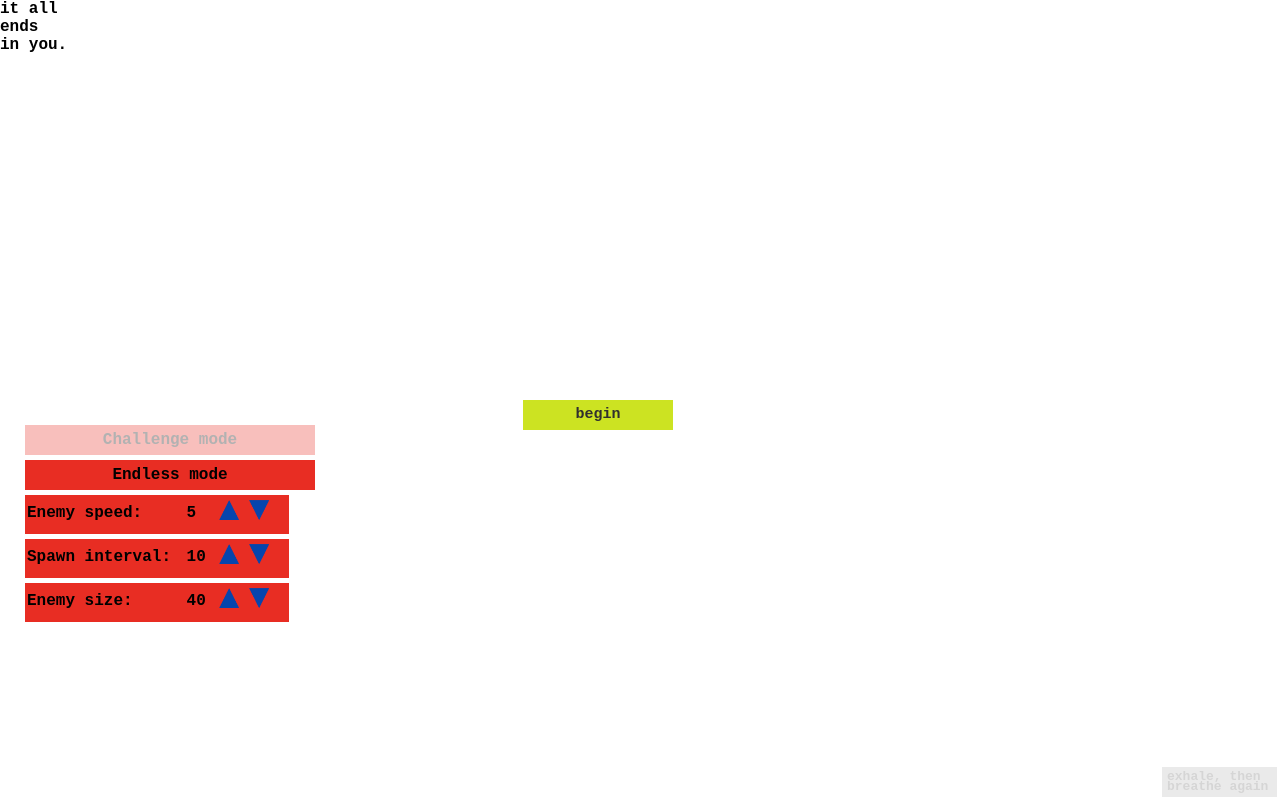
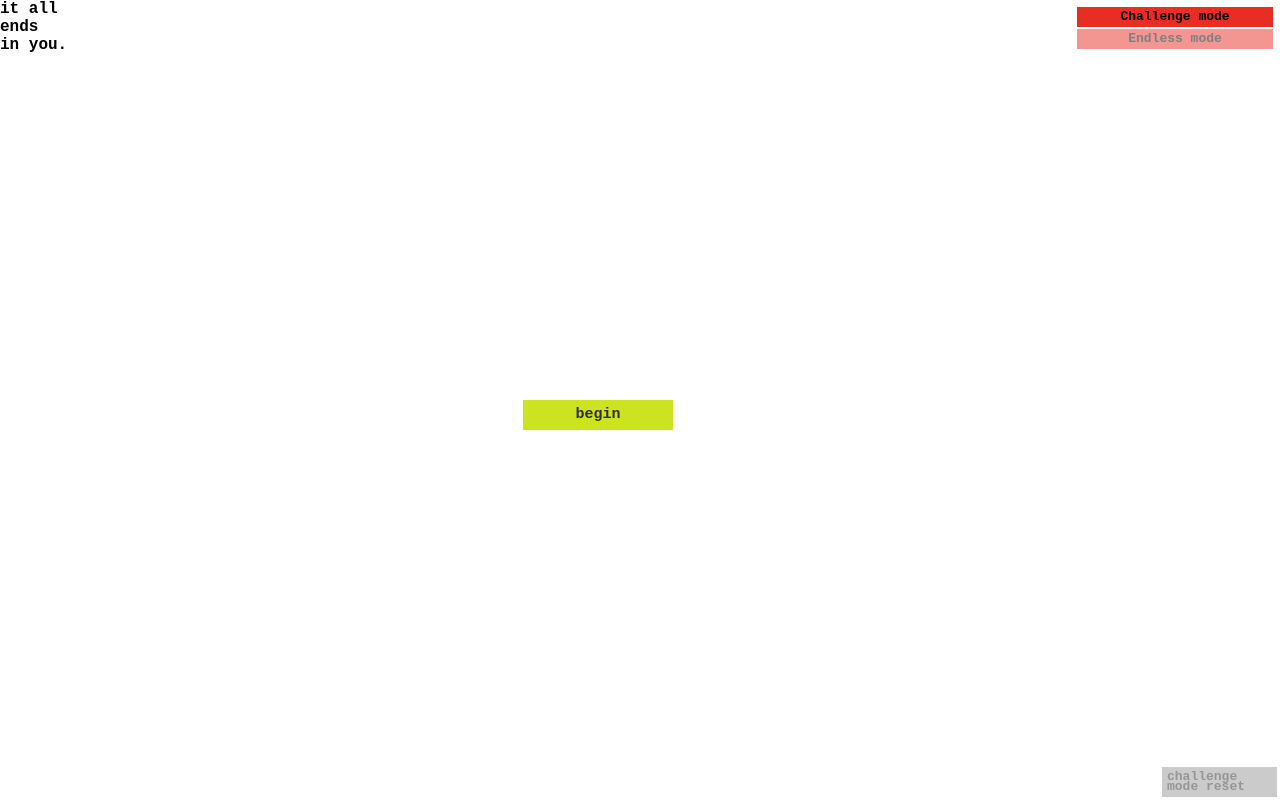
Before and after one commit to weiliangc3/wdi-project-1, a PHP site: page /home.html in a window 1280 px wide. Run offline with PHP 8.4, Linux system fonts and the light colour scheme; some libraries are stand-ins or nearby versions.

Commit message:
cleaned menu

```diff
--- a/css/style.css
+++ b/css/style.css
@@ -151,7 +151,6 @@ font-weight: bold;
   width:105px;
   height:20px;
   cursor: pointer;
-  opacity: 0.2;
 }
 
 
@@ -219,26 +218,27 @@ font-weight: bold;
 
 .options{
   position:fixed;
-  left: 20px;
-  top: 420px;
+  font-size:13px;
+  right: 5px;
+  top: 5px;
   height: 200px;
-  width: 300px;
+  width: 200px;
   display:block;
   text-align: center;
 }
 
 .mode_button{
-  line-height: 30px;
+  line-height: 20px;
   background-color: #E82D23;
-  height: 30px;
-  margin: 5px;
+  height: 20px;
+  margin: 2px;
   display:block;
   text-align: center;
   cursor: pointer;
 }
 
 .button_inactive{
-  opacity:0.3;
+  opacity:0.5;
 }
 
 .mode_button_over{
@@ -246,25 +246,25 @@ font-weight: bold;
 }
 
 .option_button_up{
-  height: 20px;
-  width: 20px;
+  height: 14px;
+  width: 14px;
   position: absolute;
   top: 5px;
-  right: 50px;
+  right: 29px;
   background-image: url("/assets/up_arrow.png");
-  background-size: 20px 20px;
+  background-size: 14px 14px;
   display: inline-block;
   cursor: pointer;
 }
 
 .option_button_down{
-  height: 20px;
-  width: 20px;
+  height: 14px;
+  width: 14px;
   position: absolute;
   top: 5px;
-  right: 20px;
+  right: 5px;
   background-image: url("/assets/down_arrow.png");
-  background-size: 20px 20px;
+  background-size: 14px 14px;
   display: inline-block;
   margin-left: 10px;
   cursor: pointer;
@@ -272,10 +272,10 @@ font-weight: bold;
 
 .endless_set{
   text-align: left;
-  line-height: 32px;
+  line-height: 20px;
   background-color: #E82D23;
-  height: 35px;
-  width: 260px;
+  height: 20px;
+  width: 190px;
   margin: 5px;
   padding: 2px;
   position: relative;
@@ -283,14 +283,12 @@ font-weight: bold;
 }
 
 .endless_var {
-  line-height: 0px;
   height: 20px;
-  width: 150px;
+  width: 120px;
   display:inline-block;
 }
 
 .endless_val{
-  line-height: 0px;
   height: 20px;
   width : 20px;
   display:inline-block;
--- a/home.html
+++ b/home.html
@@ -36,14 +36,14 @@
     <div id="title1">it all</div>
     <div id="title2">ends</div>
     <div id="title3">in you.</div>
-    <div id="reset">exhale, then breathe again</div>
+    <div id="reset" class="button_inactive">challenge mode reset</div>
 
     <div class="options">
 
 
-      <div id="normal_option" class="mode_button button_inactive">Challenge mode</div>
-      <div id="endless_option" class="mode_button">Endless mode</div>
-      <div class="endless_options">
+      <div id="normal_option" class="mode_button">Challenge mode</div>
+      <div id="endless_option" class="mode_button button_inactive">Endless mode</div>
+      <div class="endless_options button_inactive">
         <div class="endless_set">
           <div id="diff_option" class="endless_var">Enemy speed:</div>
           <div id="diff_option_display" class="endless_val">5</div>
--- a/js/app.js
+++ b/js/app.js
@@ -20,7 +20,7 @@ iaeiy.levelTimer = 10000
 iaeiy.levelDifficulty = 4
 iaeiy.levelSpawnTimer = 20
 iaeiy.levelMaxSize = 20
-iaeiy.levelKarmaCollected = 0
+iaeiy.levelKarmaCollected = 1
 iaeiy.timerName = "Time remaining:  "
 iaeiy.karmaBaseDelay = 100
 
@@ -307,6 +307,9 @@ iaeiy.purgeKarma = function(){
       (iaeiy.selfPlayArea.down+20 < iaeiy.karmaCreated[index].y && iaeiy.karmaCreated[index].duration < 0)){
       $(karmaToCheck).remove();
     iaeiy.karmaCreated.splice(index,1);
+    if (iaeiy.levelKarmaCollected > 0){
+      iaeiy.levelKarmaCollected--;
+    }
   }
 })
 }
@@ -611,13 +614,13 @@ iaeiy.checkWinLose = function(){
     iaeiy.youLose();
     iaeiy.clearLevel();
   };
-  if (gameType = "challenge"){
+  if (iaeiy.gameType === "challenge"){
     if (iaeiy.levelTimer < 0){
       iaeiy.levelWin();
       iaeiy.clearLevel();
     }
     iaeiy.levelTimer -= (20*iaeiy.karmaMultiplier);
-  } else if (gameType = "endless"){
+  } else if (iaeiy.gameType === "endless"){
     iaeiy.levelTimer += (20*iaeiy.karmaMultiplier)
   }
 
@@ -637,9 +640,17 @@ iaeiy.youLose = function(){
 }
 
 iaeiy.loadLevel = function(){
+  if (iaeiy.gameType==="challenge"){
+    iaeiy.timerName = "Time Remaining:"
     iaeiy.levelTimer=iaeiy.levelSettings[iaeiy.levelVal].timer
     iaeiy.lives= iaeiy.levelSettings[iaeiy.levelVal].lives
     iaeiy.levelOn=true
+  } else if (iaeiy.gameType==="endless"){
+    iaeiy.timerName = "Score:"
+    iaeiy.levelTimer = 0
+    iaeiy.lives = 5;
+    iaeiy.levelOn = true
+  }
 }
 
 iaeiy.clearLevel = function(){
@@ -703,11 +714,19 @@ iaeiy.levelWin = function(){
 }
 
 iaeiy.updateLevel = function(i){
+  if(iaeiy.gameType==="challenge"){
     iaeiy.lives = iaeiy.levelSettings[i].lives;
     iaeiy.levelTimer = iaeiy.levelSettings[i].timer;
     iaeiy.levelDifficulty = iaeiy.levelSettings[i].difficulty;
     iaeiy.levelSpawnTimer = iaeiy.levelSettings[i].spawnTimer;
-  iaeiy.levelMaxSize = iaeiy.levelSettings[i].maxSize
+    iaeiy.levelMaxSize = iaeiy.levelSettings[i].maxSize;
+  } else if (iaeiy.gameType==="endless"){
+    iaeiy.lives = 5;
+    iaeiy.levelTimer = 0;
+    iaeiy.levelDifficulty = getIntId("diff_option_display");
+    iaeiy.levelSpawnTimer = getIntId("spawn_option_display");
+    iaeiy.levelMaxSize = getIntId("size_option_display");
+  }
 }
 
 var getIntId = function(name){
@@ -729,14 +748,16 @@ iaeiy.checkOptionValid = function(name,max,min){
 }
 
 iaeiy.initOptions = function(){
-  console.log("options started")
+  $(".endless_options").hide();
   $("#normal_option").click(function(){
+    iaeiy.gameType = "challenge"
     $("#normal_option").removeClass("button_inactive")
     $("#endless_option").addClass("button_inactive")
     $(".endless_options").addClass("button_inactive")
     $(".endless_options").slideUp()
   })
   $("#endless_option").click(function(){
+    iaeiy.gameType = "endless"
     $("#normal_option").addClass("button_inactive")
     $("#endless_option").removeClass("button_inactive")
     $(".endless_options").removeClass("button_inactive")
@@ -772,6 +793,11 @@ iaeiy.initOptions = function(){
       iaeiy.addValToId("size_option_display",-5);
     }
   })
+  $($("#reset")).hover(function(){
+    this.removeClass("button_inactive")
+  }, function(){
+    this.addClass("button_inactive")
+  })
 }
 
 
```
Lines whose indentation alone changed are shown as unchanged.
